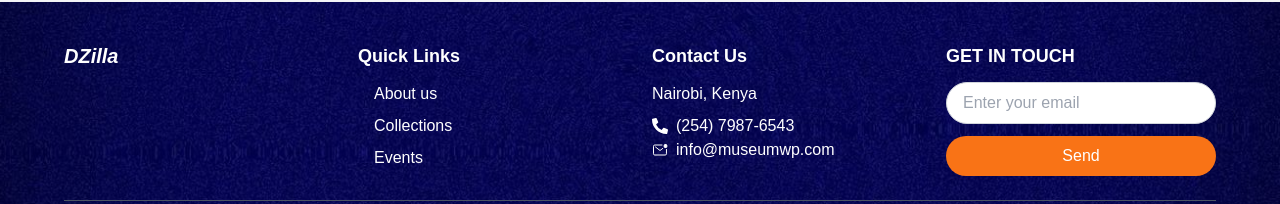
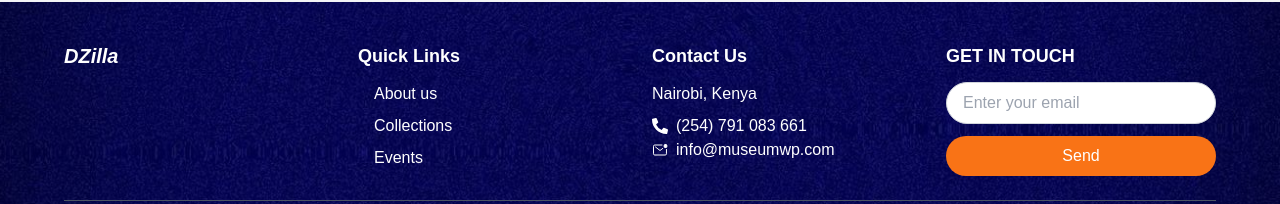
Before and after one commit to DavisKiprotich/DavidZilla-Creatives, a Next.js app: page / in a window 1280 px wide. Shown: the part 2534-2738 px from the top of the page. Built offline with nearby package versions, Linux system fonts and the light colour scheme.

Commit message:
contact us

```diff
--- a/src/components/Contact.js
+++ b/src/components/Contact.js
@@ -3,7 +3,7 @@ import { FaGithub, FaDiscord, FaFacebook, FaTwitter, FaInstagram, FaLinkedin, Fa
 
 const Contact = () => {
   return (
-      <div className="bg-gray-100 text-textBlue min-h-screen flex items-center justify-center p-6">
+      <div className="bg-gray-100 text-textBlue min-h-screen flex items-center justify-center p-6" id='contact'>
       <div className="max-w-5xl w-full grid grid-cols-1 md:grid-cols-2 gap-8">
         {/* Left Section */}
         <div>
--- a/src/components/Footer.js
+++ b/src/components/Footer.js
@@ -4,7 +4,7 @@ import { IoMailUnreadOutline } from 'react-icons/io5';
 
 const Footer = () => {
   return (
-    <footer className="text-white py-10 px-6 md:px-16 bg-cover bg-center"
+    <footer id='footer' className="text-white py-10 px-6 md:px-16 bg-cover bg-center"
       style={{ backgroundImage: "url('/images/darkblue.jpg')" }}>
       <div className="max-w-7xl mx-auto grid grid-cols-1 md:grid-cols-4 gap-6 text-center md:text-left">
 
@@ -40,7 +40,7 @@ const Footer = () => {
           <h3 className="font-semibold text-lg mb-3">Contact Us</h3>
           <p>Nairobi, Kenya</p>
           <p className="mt-2 flex items-center space-x-2">
-            <FaPhoneAlt /><span>(254) 7987-6543</span>
+            <FaPhoneAlt /><span>(254) 791 083 661</span>
           </p>
           <p className="flex items-center space-x-2">
             <IoMailUnreadOutline /><span>info@museumwp.com</span>
--- a/src/components/Work.js
+++ b/src/components/Work.js
@@ -20,7 +20,7 @@ const Work = () => {
       : projects.filter((project) => project.category === selectedCategory);
 
   return (
-    <section className="flex flex-col md:flex-row p-6 gap-6">
+    <section className="flex flex-col md:flex-row p-6 gap-6" id="collections">
       {/* Sidebar */}
       <div className="w-full md:w-1/4 border-r border-gray-300 pr-4">
         <h2 className="text-3xl font-bold text-textBlue">Featured <span className="text-orange-500 italic relative top-0.5">Work</span></h2>
```
